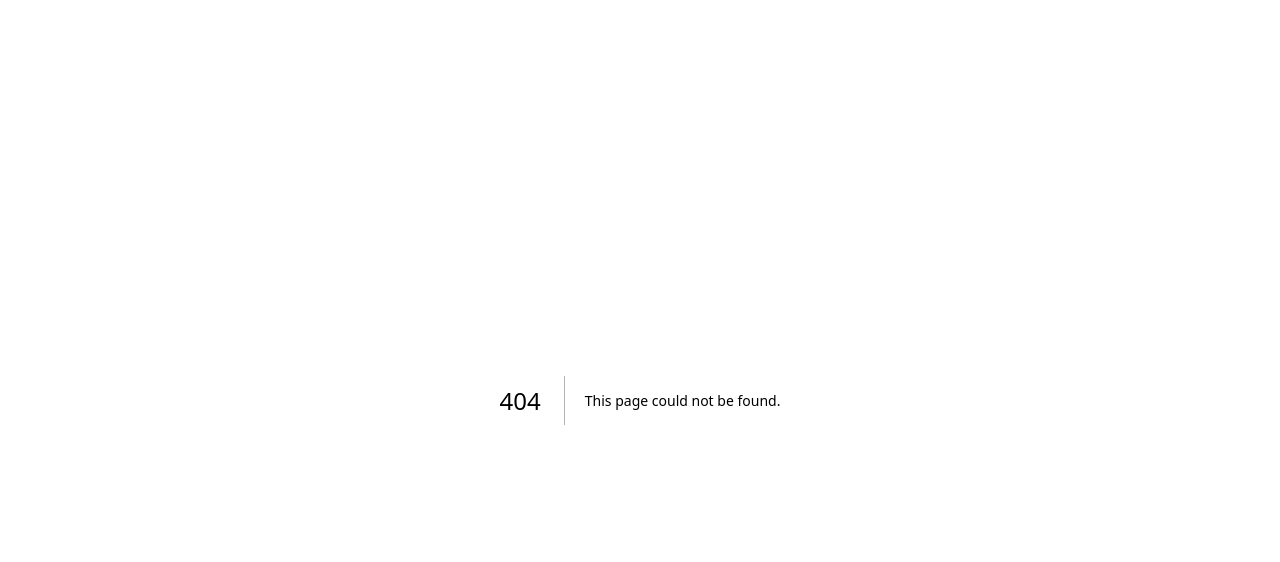
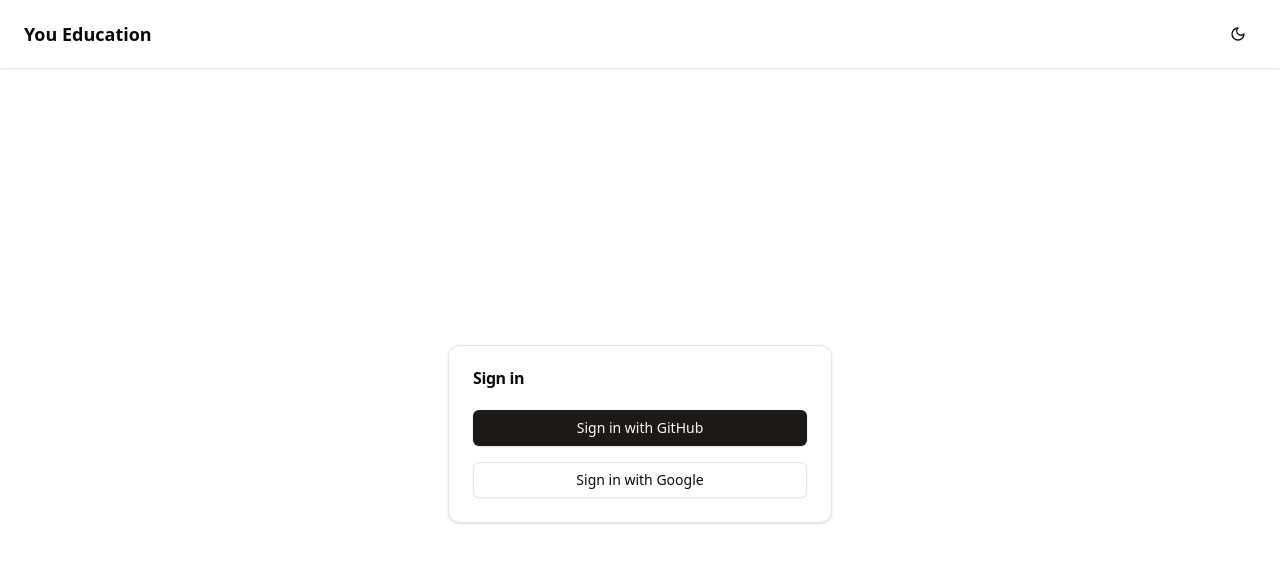
Before and after one commit to you-edu/you-education, a Next.js app: page /signup in a window 1280 px wide. Before the commit this address had no page. Shown: the top 562 px of the page. Built offline with nearby package versions, Linux system fonts and the light colour scheme; no server answers.

Commit message:
signup page added

```diff
--- /dev/null
+++ b/src/app/signup/page.tsx
@@ -0,0 +1,52 @@
+"use client";
+import { useSession, signIn, signOut } from "next-auth/react";
+import { Button } from "@/components/ui/button";
+import { Card, CardContent, CardHeader, CardTitle } from "@/components/ui/card";
+import Navbar from "@/components/Navbar";
+
+export default function LoginPage() {
+  const { data: session } = useSession();
+
+  return (
+    <div className="min-h-screen bg-background flex flex-col">
+      <Navbar />
+      <div className="flex-1 flex items-center justify-center">
+        {session ? (
+          <Card className="w-full max-w-sm">
+            <CardHeader>
+              <CardTitle>Welcome</CardTitle>
+            </CardHeader>
+            <CardContent>
+              <div className="mb-4">Signed in as {session.user?.email}</div>
+              <Button
+                variant="destructive"
+                onClick={() => signOut()}
+                className="w-full"
+              >
+                Sign out
+              </Button>
+            </CardContent>
+          </Card>
+        ) : (
+          <Card className="w-full max-w-sm">
+            <CardHeader>
+              <CardTitle>Sign in</CardTitle>
+            </CardHeader>
+            <CardContent className="flex flex-col gap-4">
+              <Button onClick={() => signIn("github")} className="w-full">
+                Sign in with GitHub
+              </Button>
+              <Button
+                onClick={() => signIn("google")}
+                variant="outline"
+                className="w-full"
+              >
+                Sign in with Google
+              </Button>
+            </CardContent>
+          </Card>
+        )}
+      </div>
+    </div>
+  );
+}
```
Also changed, not shown: src/app/signin/page.tsx (deleted).
